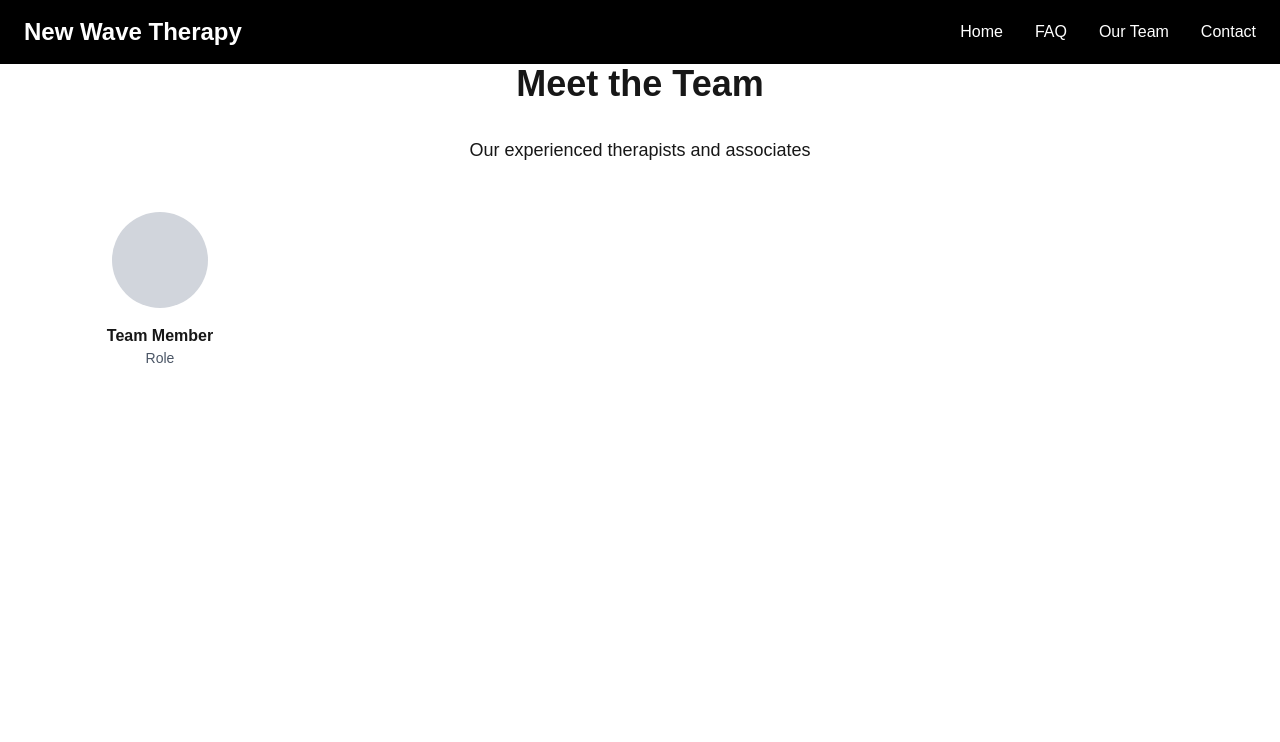
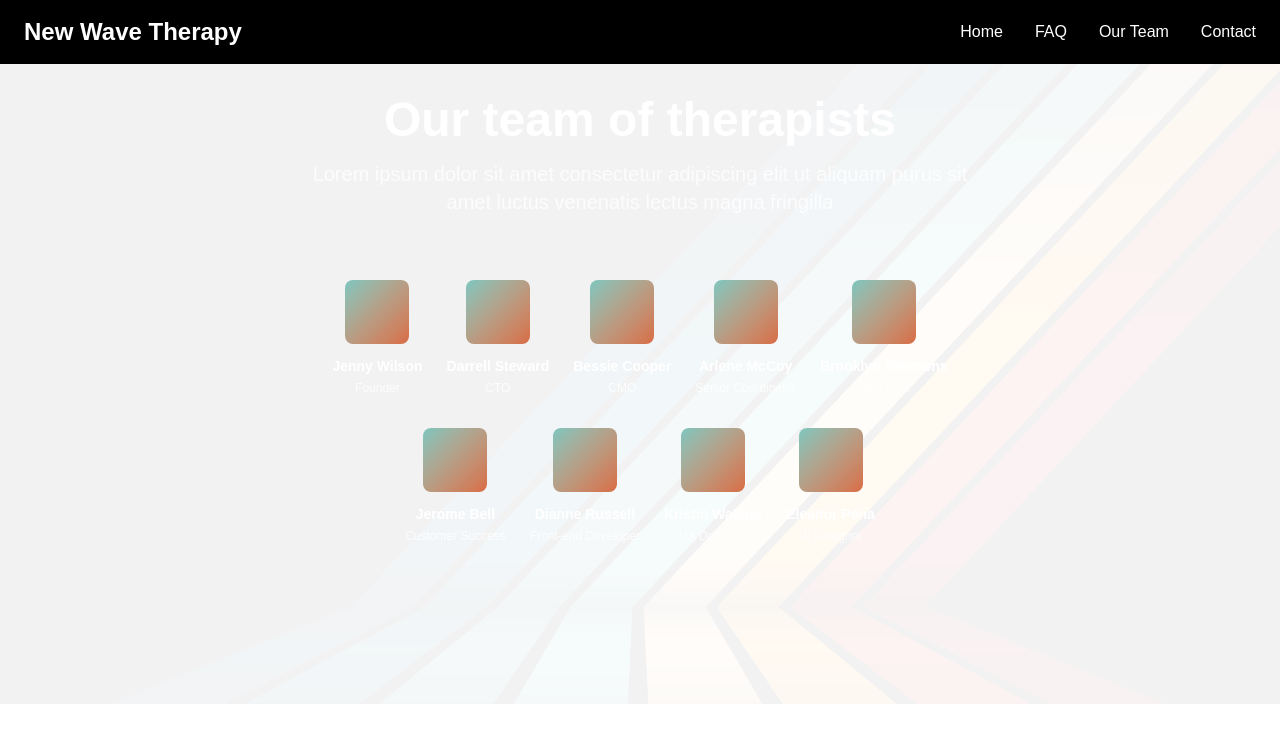
Before and after one commit to hudnellmarcus/new-wave-therapy, a Next.js app: page /team in a window 1280 px wide. Shown: the top 742 px of the page. Built offline with nearby package versions, Linux system fonts and the light colour scheme.

Commit message:
working on main team page

```diff
--- a/src/app/components/TeamGrid.tsx
+++ b/src/app/components/TeamGrid.tsx
@@ -1,18 +1,122 @@
+interface TeamMember {
+  id: number;
+  name: string;
+  role: string;
+  description: string;
+  image: string;
+}
+
 const TeamGrid = () => {
+  const teamMembers: TeamMember[] = [
+    {
+      id: 1,
+      name: "Jenny Wilson",
+      role: "Founder",
+      description: "Lorem ipsum dolor sit amet consectetur adipiscing elit diam",
+      image: "/team-placeholder.jpg"
+    },
+    {
+      id: 2,
+      name: "Darrell Steward",
+      role: "CTO",
+      description: "Lorem ipsum dolor sit amet consectetur adipiscing elit diam",
+      image: "/team-placeholder.jpg"
+    },
+    {
+      id: 3,
+      name: "Bessie Cooper",
+      role: "CMO",
+      description: "Lorem ipsum dolor sit amet consectetur adipiscing elit diam",
+      image: "/team-placeholder.jpg"
+    },
+    {
+      id: 4,
+      name: "Arlene McCoy",
+      role: "Senior Coordinator",
+      description: "Lorem ipsum dolor sit amet consectetur adipiscing elit diam",
+      image: "/team-placeholder.jpg"
+    },
+    {
+      id: 5,
+      name: "Brooklyn Simmons",
+      role: "Specialist",
+      description: "Lorem ipsum dolor sit amet consectetur adipiscing elit diam",
+      image: "/team-placeholder.jpg"
+    },
+    {
+      id: 6,
+      name: "Jerome Bell",
+      role: "Customer Success",
+      description: "Lorem ipsum dolor sit amet consectetur adipiscing elit diam",
+      image: "/team-placeholder.jpg"
+    },
+    {
+      id: 7,
+      name: "Dianne Russell",
+      role: "Front-end Developer",
+      description: "Lorem ipsum dolor sit amet consectetur adipiscing elit diam",
+      image: "/team-placeholder.jpg"
+    },
+    {
+      id: 8,
+      name: "Kristin Watson",
+      role: "UX Designer",
+      description: "Lorem ipsum dolor sit amet consectetur adipiscing elit diam",
+      image: "/team-placeholder.jpg"
+    },
+    {
+      id: 9,
+      name: "Eleanor Pena",
+      role: "UI Designer",
+      description: "Lorem ipsum dolor sit amet consectetur adipiscing elit diam",
+      image: "/team-placeholder.jpg"
+    }
+  ];
+
   return (
-    <section className="py-16">
-      <div className="container mx-auto px-4">
-        <h1 className="text-4xl font-bold text-center mb-8">Meet the Team</h1>
-        <p className="text-lg text-center mb-12">
-          Our experienced therapists and associates
-        </p>
-        <div className="grid grid-cols-2 md:grid-cols-3 lg:grid-cols-4 gap-8">
-          {/* Placeholder team members - will be populated with real data */}
-          <div className="text-center">
-            <div className="w-24 h-24 bg-gray-300 rounded-full mx-auto mb-4"></div>
-            <h3 className="font-semibold">Team Member</h3>
-            <p className="text-sm text-gray-600">Role</p>
-          </div>
+    <section className="py-24 bg-stripe-overlay">
+      <div className="container mx-auto px-6 max-w-7xl relative z-10">
+        <div className="text-center mb-16">
+          <h1 className="text-5xl font-bold text-white mb-4">Our team of therapists</h1>
+          <p className="text-xl text-white/80 max-w-2xl mx-auto">
+            Lorem ipsum dolor sit amet consectetur adipiscing elit ut aliquam
+            purus sit amet luctus venenatis lectus magna fringilla
+          </p>
+        </div>
+
+        <div className="mb-16">
+          {(() => {
+            const chunkMembers = (members: TeamMember[]) => {
+              const chunks: TeamMember[][] = [];
+              let currentIndex = 0;
+              let isFivePersonRow = true;
+
+              while (currentIndex < members.length) {
+                const chunkSize = isFivePersonRow ? 5 : 4;
+                chunks.push(members.slice(currentIndex, currentIndex + chunkSize));
+                currentIndex += chunkSize;
+                isFivePersonRow = !isFivePersonRow;
+              }
+
+              return chunks;
+            };
+
+            const memberRows = chunkMembers(teamMembers);
+
+            return memberRows.map((row, rowIndex) => (
+              <div key={rowIndex} className={`flex justify-center gap-6 ${rowIndex < memberRows.length - 1 ? 'mb-8' : ''}`}>
+                {row.map((member) => (
+                  <div key={member.id} className="text-center cursor-pointer transition-transform duration-300 hover:scale-110">
+                    <div className="w-16 h-16 bg-gray-200 rounded-lg mx-auto mb-3 overflow-hidden">
+                      <div className="w-full h-full bg-gradient-to-br from-nwt-light-teal to-nwt-coral"></div>
+                    </div>
+                    <h3 className="font-bold text-white text-sm mb-1">{member.name}</h3>
+                    <p className="text-white/80 text-xs">{member.role}</p>
+                  </div>
+                ))}
+              </div>
+            ));
+          })()}
         </div>
       </div>
     </section>
--- a/src/app/components/AboutOption4.tsx
+++ b/src/app/components/about-options/AboutOption4.tsx
@@ -1,4 +1,4 @@
-import Button from './Button';
+import Button from '../Button';
 
 const AboutOption4 = () => {
   return (
--- a/src/app/components/AboutOption5.tsx
+++ b/src/app/components/about-options/AboutOption5.tsx
@@ -1,4 +1,4 @@
-import Button from './Button';
+import Button from '../Button';
 
 const AboutOption5 = () => {
   return (
--- a/src/app/components/AboutOption6.tsx
+++ b/src/app/components/about-options/AboutOption6.tsx
@@ -1,4 +1,4 @@
-import Button from './Button';
+import Button from '../Button';
 
 const AboutOption6 = () => {
   return (
--- a/src/app/page.tsx
+++ b/src/app/page.tsx
@@ -1,11 +1,12 @@
 "use client";
 import Hero from "./components/Hero";
-import AboutOption1 from "./components/AboutOption1";
-import AboutOption2 from "./components/AboutOption2";
-import AboutOption3 from "./components/AboutOption3";
-import AboutOption4 from "./components/AboutOption4";
-import AboutOption5 from "./components/AboutOption5";
-import AboutOption6 from "./components/AboutOption6";
+import AboutOption1 from "./components/about-options/AboutOption1";
+import AboutOption2 from "./components/about-options/AboutOption2";
+import AboutOption3 from "./components/about-options/AboutOption3";
+import AboutOption4 from "./components/about-options/AboutOption4";
+import AboutOption5 from "./components/about-options/AboutOption5";
+import AboutOption6 from "./components/about-options/AboutOption6";
+import TeamGrid from "./components/TeamGrid";
 
 const Home = () => {
   return (
@@ -18,6 +19,8 @@ const Home = () => {
       {/* <AboutOption4 /> - Values-focused with gradient cards and prominent CTA section */}
       <AboutOption5 /> {/* Journey/process design with timeline and step-by-step approach */}
       {/* <AboutOption6 /> - Modern asymmetrical layout with overlapping elements */}
+
+      <TeamGrid />
     </>
   );
 };
```
Also changed, not shown: src/app/components/about-options/AboutOption1.tsx (renamed from src/app/components/AboutOption1.tsx), src/app/components/about-options/AboutOption2.tsx (renamed from src/app/components/AboutOption2.tsx), src/app/components/about-options/AboutOption3.tsx (renamed from src/app/components/AboutOption3.tsx), 1 other file (tests, documents, lock files or other folders).
